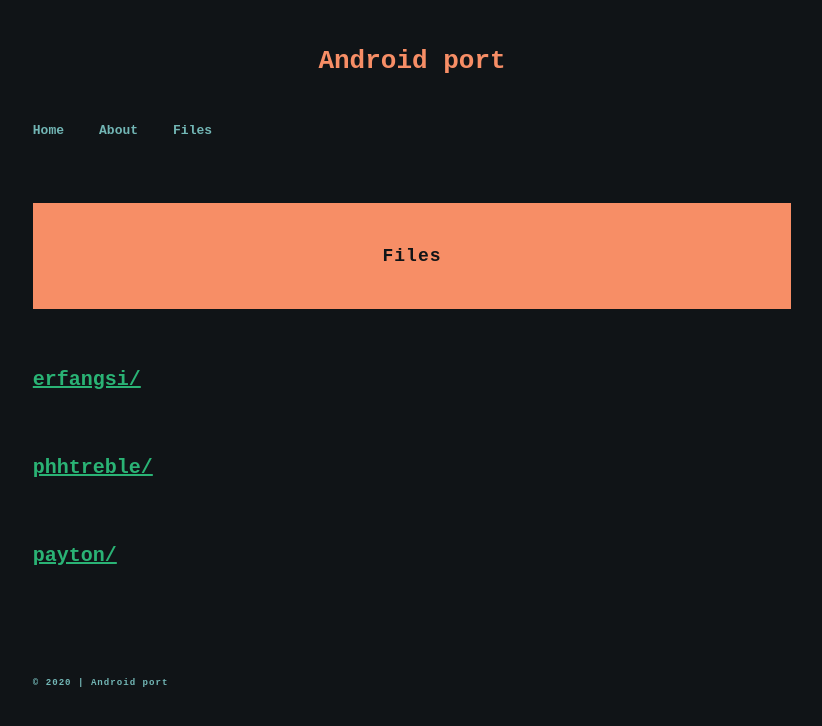
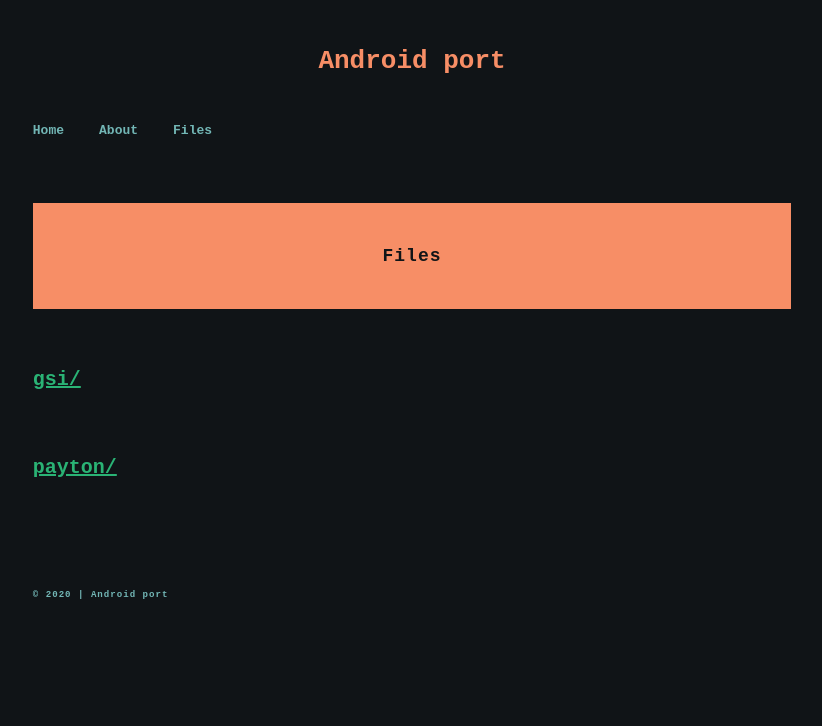
Before and after one commit to koumaza/android, a Jekyll site: the page built from files.md, in a window 1280 px wide. Shown: the top 726 px of the page, without its empty margins (228-1050 px from the left). Built offline with Jekyll 4.4.1, drawn with Linux system fonts in a browser that asks for light colours.

Commit message:
Update files.md

```diff
--- a/files.md
+++ b/files.md
@@ -2,6 +2,5 @@
 title: Files
 layout: page
 ---
-# [erfangsi/](erfangsi.md)
-# [phhtreble/](phhtreble.md)
+# [gsi/](gsi.md)
 # [payton/](payton.md)
```
